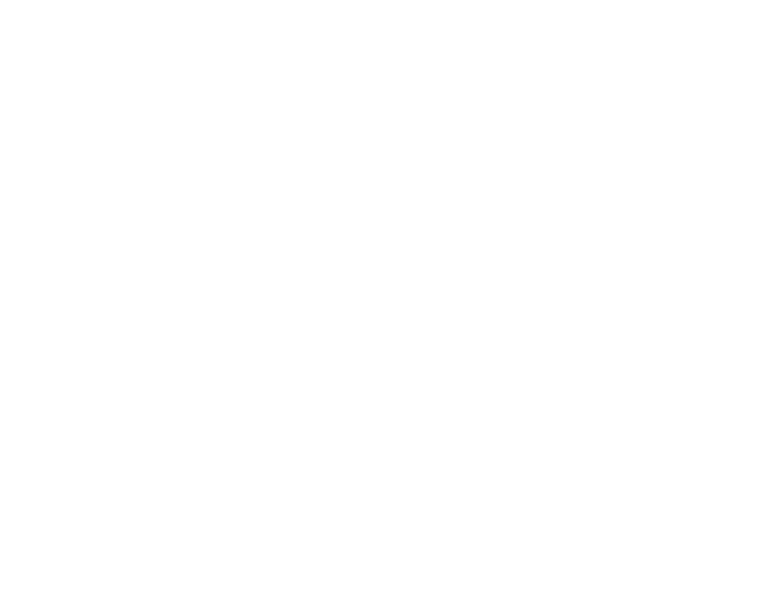
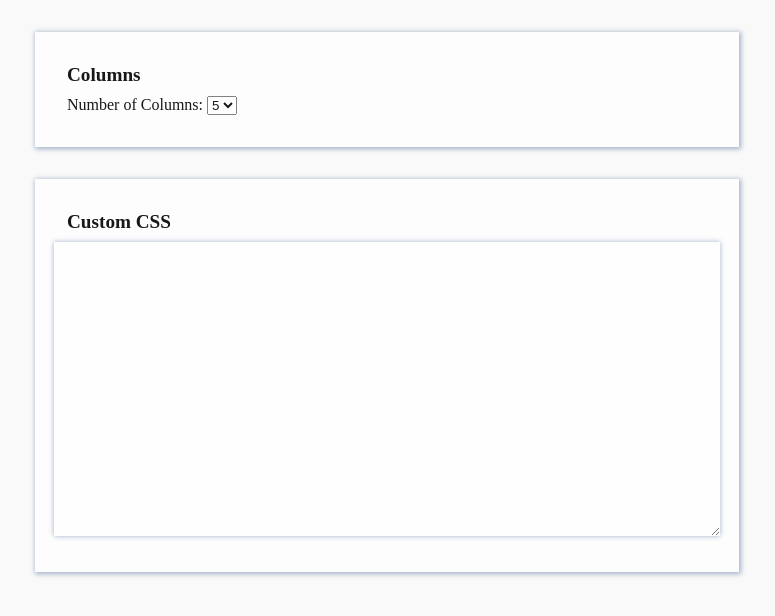
Before and after one commit to dericktseng/StartPage, a browser extension: page src/settings/settings.html in a window 1280 px wide. Shown: the whole page, without its empty margins (253-1028 px from the left). Drawn offline with Linux system fonts and the light colour scheme.

Commit message:
complete first version

```diff
--- a/src/settings/settings.css
+++ b/src/settings/settings.css
@@ -0,0 +1,31 @@
+body {
+    margin-left: 20%;
+    margin-right: 20%;
+    background-color: #f9f9f9;
+}
+
+textarea {
+    -moz-tab-size : 4;
+    -o-tab-size : 4;
+    tab-size : 4;
+    height: 20em;
+    width: 100%;
+    border: none;
+    padding: 1em;
+    margin-left: -1em;
+    box-shadow: 0px 0px 5px 0px #9aa8c2;
+}
+
+.box {
+    padding: 2em;
+    margin: 2em;
+    box-shadow: 1px 1px 5px 1px #9aa8c2;
+    background-color: #fefefe;
+    opacity: 0.9;
+}
+
+.title {
+    padding-bottom: 0.5em;
+    font-size: larger;
+    font-weight: bold;
+}
--- a/src/settings/settings.html
+++ b/src/settings/settings.html
@@ -7,5 +7,13 @@
         <script src="settings.js"></script>
     </head>
 
-    <body></body>
+    <body>
+        <div id="columns" class="box">
+            <div class="title">Columns</div>
+        </div>
+
+        <div id="theme" class="box">
+            <div class="title">Custom CSS</div>
+        </div>
+    </body>
 </html>
--- a/src/settings/settings.js
+++ b/src/settings/settings.js
@@ -3,17 +3,82 @@ window.onload = displaySettings;
 /* displays stuff on settings page. */
 function displaySettings(event) {
     displayColumns();
+    displayCSS();
 }
 
-/* Displays Column Settings. */
+/** Displays Column Settings. */
 function displayColumns() {
     let getColumns = browser.storage.sync.get("cols");
     getColumns.then(function(cols) {
         var isSet = Object.keys(cols).length != 0;
-        var area = document.body;
-        var box = document.createElement("div");
-        if (isSet) {
+        cols = cols['cols'];
+        var box = document.getElementById("columns");
+        var label = document.createElement("label");
+        label.htmlFor = "dropdown";
+        label.innerText = "Number of Columns: ";
+        var dropdown = document.createElement("select");
+        dropdown.id = "dropdown";
+        dropdown.addEventListener('change', saveColumns);
 
+        for (var i = 2; i <= 8; i++) {
+            var option = document.createElement("option");
+            option.value = i;
+            option.innerText = i;
+            if (isSet) {
+                if (i == cols) {
+                    option.selected = "selected";
+                }
+            } else {
+                if (i == 5) {
+                    option.selected = "selected";
+                }
+            }
+            dropdown.appendChild(option);
         }
+
+        box.appendChild(label)
+        box.appendChild(dropdown);
     }, console.error);
 }
+
+/** Displays CSS in textarea. */
+function displayCSS() {
+    let getCSS = browser.storage.sync.get("css");
+    getCSS.then(function(css) {
+        var isSet = Object.keys(css).length != 0;
+        css = css["css"];
+        var box = document.getElementById("theme");
+        var area = document.createElement("textarea");
+        area.id = "cssarea";
+        area.addEventListener('change', saveCSS);
+
+        // allow tabbing in textarea.
+        area.onkeydown = function(e) {
+            if (e.key == "Tab") {
+                e.preventDefault();
+                var s = this.selectionStart;
+                this.value = this.value.substring(0, this.selectionStart) + "\t" + this.value.substring(this.selectionEnd);
+                this.selectionEnd = s + 1;
+            }
+        }
+
+        if (isSet) {
+            area.value = css;
+        }
+        box.appendChild(area);
+    });
+}
+
+/** saves the custom CSS */
+function saveCSS() {
+    var area = document.getElementById("cssarea");
+    var value = area.value;
+    browser.storage.sync.set({"css": value});
+}
+
+/** Saves the number of columns. */
+function saveColumns(event) {
+    var dropdown = document.getElementById("dropdown");
+    var value = Number(dropdown.value);
+    browser.storage.sync.set({"cols": value});
+}
--- a/src/styles/display.css
+++ b/src/styles/display.css
@@ -42,6 +42,7 @@ body {
     opacity: 0;
     gap: var(--margin);
     transition-duration: 250ms;
+    margin-bottom: var(--margin);
 }
 
 .card {
--- a/src/themes/default.css
+++ b/src/themes/default.css
@@ -1,13 +1,13 @@
 
 body {
-    background: #fdfdfd;
+    background: #fefefe;
 }
 
 .bin {
 }
 
 .card {
-    background-color: #f1f1f1;
+    background-color: #f9f9f9;
     box-shadow: 1px 1px 5px 1px #9aa8c2;
     transition-duration: 150ms;
 }
```
Also changed, not shown: src/index.html (+1 -0 lines), src/js/cssLoader.js (added, +9 -0 lines), 1 other file.
